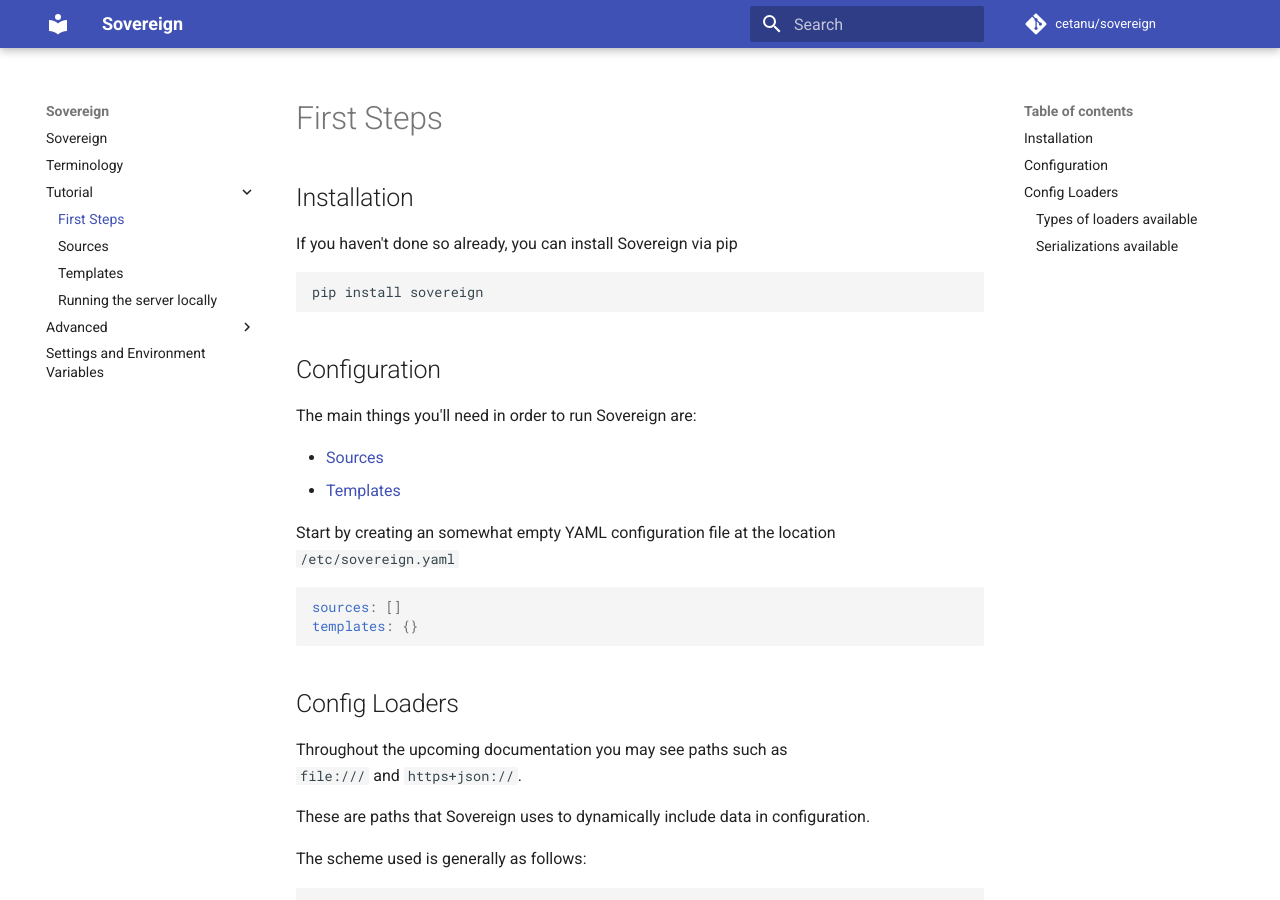
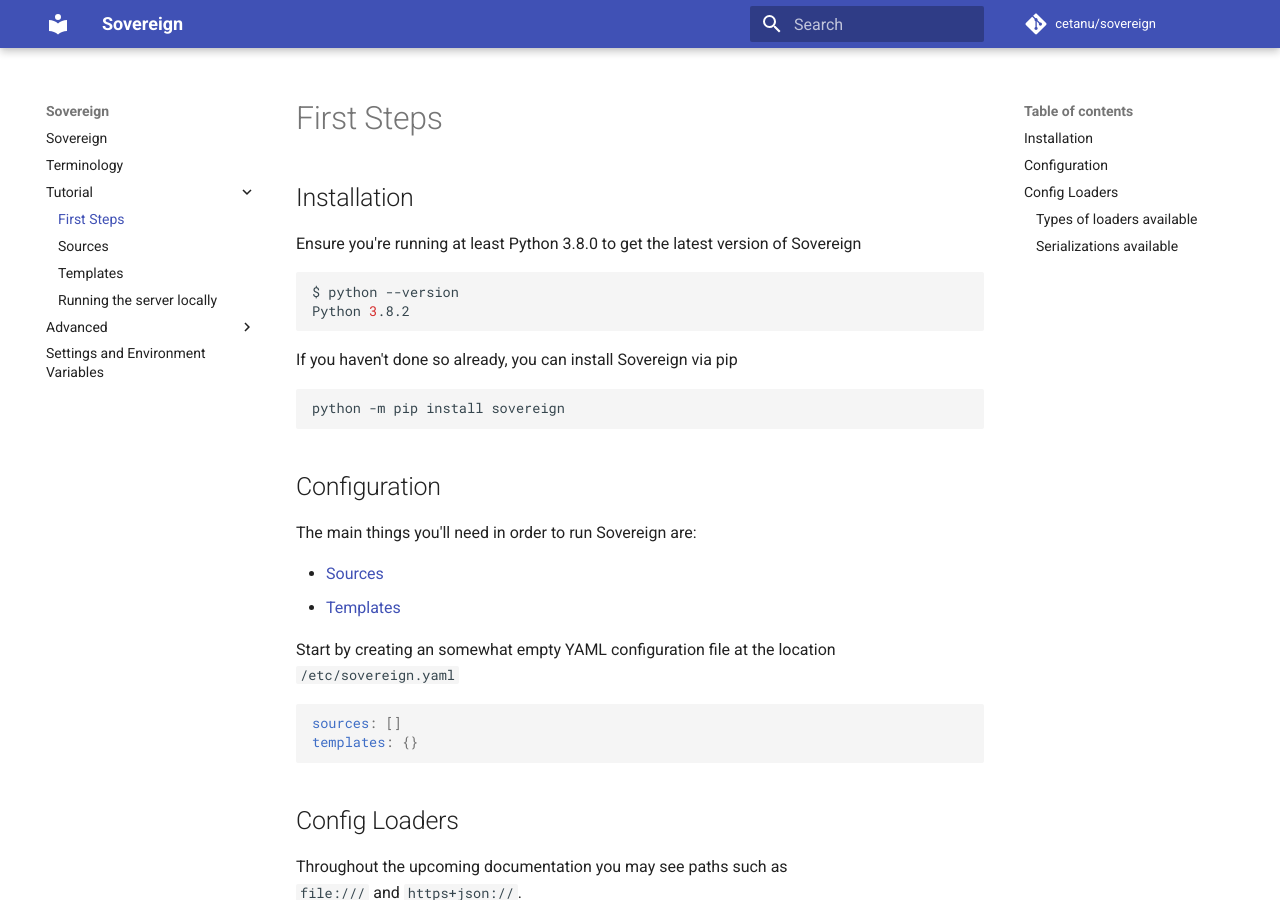
Before and after one commit to cetanu/sovereign, an MkDocs documentation site: the page built from docs/tutorial/first-steps.md, in a window 1280 px wide and 900 px high. Built offline with MkDocs 1.6.1 and Material for MkDocs 9.7.7, drawn with Linux system fonts in a browser that asks for light colours; comment, search, counter and statistics services are not loaded.

Commit message:
Update docs to reflect 3.8 requirement

````diff
--- a/docs/tutorial/first-steps.md
+++ b/docs/tutorial/first-steps.md
@@ -2,10 +2,17 @@
 
 ## Installation
 
+Ensure you're running at least Python 3.8.0 to get the latest version of Sovereign
+
+```bash
+$ python --version
+Python 3.8.2
+```
+
 If you haven't done so already, you can install Sovereign via pip
 
 ```
-pip install sovereign
+python -m pip install sovereign
 ```
 
 ## Configuration
````
Also changed, not shown: README.md (+2 -2 lines).
